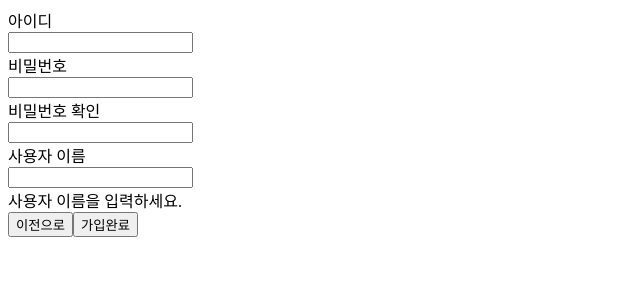
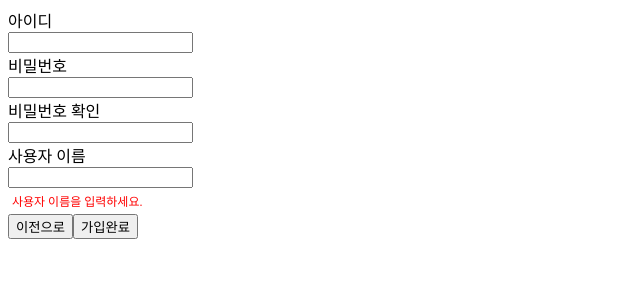
Before and after one commit to karinabluu/TamInTams, a React (Create React App) app: page /join in a window 1280 px wide. Shown: the top 300 px of the page, without its empty margins (0-640 px from the left). Built offline with nearby package versions, Linux system fonts and the light colour scheme.

Commit message:
유효성 검사 코드 수정
유효성 검사 코드 수정

```diff
--- a/src/pages/JoinPage.jsx
+++ b/src/pages/JoinPage.jsx
@@ -7,18 +7,18 @@ import * as St from '../styles/styles';
 import { validateUserId, validatePassword } from '../util/validation';
 
 export default function JoinPage() {
+  const [id, setId] = useState('');
+  const [password, setPassword] = useState('');
+  const [name, setName] = useState('');
+  const [passwordConfirm, setPasswordConfirm] = useState('');
+  const navigate = useNavigate();
+
   useEffect(() => {
     const token = getToken();
     if (token) {
       navigate('/main');
     }
   }, []);
-
-  const [id, setId] = useState('');
-  const [password, setPassword] = useState('');
-  const [name, setName] = useState('');
-  const [passwordConfirm, setPasswordConfirm] = useState('');
-  const navigate = useNavigate();
 
   const onSubmitHandler = async (e) => {
     e.preventDefault();
@@ -49,6 +49,7 @@ export default function JoinPage() {
     try {
       const response = await axios.post(
         'http://3.36.132.186:3018/api/sign-up',
+        { headers: { 'Content-Type': 'application/json' } },
         userData
       );
 
--- a/src/styles/styles.jsx
+++ b/src/styles/styles.jsx
@@ -1,4 +1,11 @@
 import styled, { createGlobalStyle, css } from 'styled-components';
+
+export const ErrorMessage = styled.div`
+  max-width: 250px;
+  color: red;
+  font-size: 12px;
+  margin: 4px;
+`;
 
 export const GlobalStyle = createGlobalStyle`
     /* background-color: #e5e5e5;
@@ -125,67 +132,12 @@ export const BtnWrap = styled.div`
   margin: 0 0 0 0; */
 `;
 
-// Button Theme & Button Components
-export const theme = {
-  // primary: css`
-  //   background-color: white;
-  //   color: #000080;
-  //   border-radius: 7px;
-  //   height: 40px;
-  // `,
-  // secondary: css`
-  //   background-color: #dc143c;
-  //   color: #e5e5e5;
-  //   border-radius: 7px;
-  //   height: 40px;
-  //   border: 2px solid #000080;
-  // `,
-  // thirdy: css`
-  //   background-color: #000080;
-  //   color: #e5e5e5;
-  // `,
-};
-
-export const Button = styled.button`
-  /* margin: 0 8px 0 8px;
-  width: 140px;
-  height: 35px;
-  border: none;
-  border-radius: 7px;
-  font-size: 15px;
-  font-weight: 500;
-  cursor: pointer;
-
-  &:hover {
-    filter: brightness(0.95);
-  }
-
-  ${({ buttontheme }) => buttontheme === 'primary' && theme.primary};
-  ${({ buttontheme }) => buttontheme === 'secondary' && theme.secondary};
-  ${({ buttontheme }) => buttontheme === 'thirdy' && theme.thirdy}; */
-`;
-Button.shouldForwardProp = (prop) => prop !== 'buttontheme';
-
-// export const Footer = styled.footer`
-//   padding: 21px;
-//   height: 50px;
-//   position: relative;
-//   color: gray;
-//   font-weight: 700;
-//   font-size: 13.2px;
-// `;
+export const Button = styled.button``;
 
 export const Col = styled.div`
   /* display: flex;
   flex-direction: column;
   margin: ${(props) => props && props.margin}; */
-`;
-
-export const ErrorMessage = styled.div`
-  /* max-width: 250px;
-  color: red;
-  font-size: 12px;
-  margin: 4px; */
 `;
 
 export const LoginSubTitle = styled.div`
```
